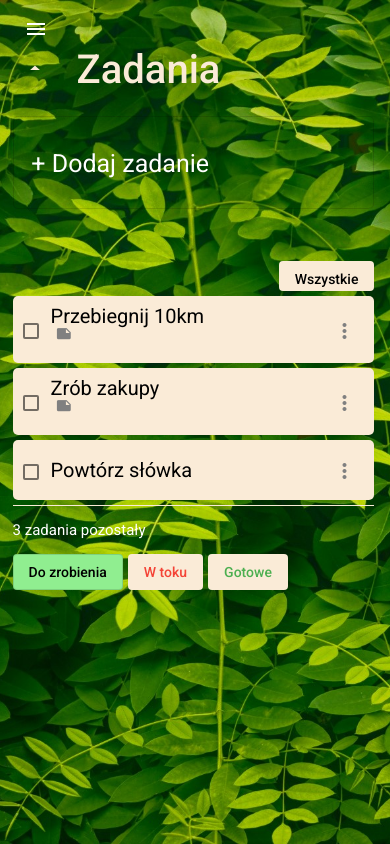
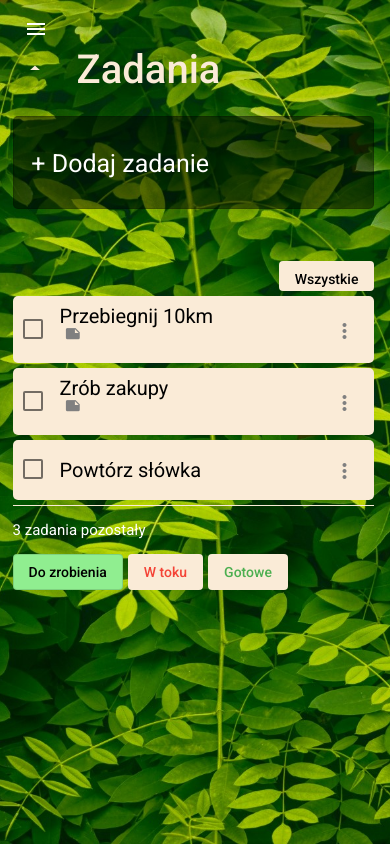
Before and after one commit to BartlomiejKorycki/TodoApp-Angular, an Angular app: page / in a window 390 px wide. Built offline with nearby package versions, Linux system fonts and the light colour scheme.

Commit message:
form-field background fixed

```diff
--- a/src/app/components/sidebar-menu/sidebar-menu.component.html
+++ b/src/app/components/sidebar-menu/sidebar-menu.component.html
@@ -17,8 +17,17 @@
     </button>
     <mat-toolbar>Menu</mat-toolbar>
     <mat-nav-list>
-      <a mat-list-item href="#"><mat-icon>star</mat-icon><br> Ważne</a>
-      <a mat-list-item href="#"><mat-icon>event</mat-icon><br> Zaplanowane</a>
+      <a
+        mat-list-item
+        (click)="filter='important'">
+          <mat-icon>star</mat-icon>
+          <br> Ważne
+      </a>
+      <a
+        mat-list-item >
+          <mat-icon>event</mat-icon>
+          <br> Zaplanowane
+      </a>
     </mat-nav-list>
   </mat-sidenav>
 
--- a/src/app/components/sidebar-menu/sidebar-menu.component.ts
+++ b/src/app/components/sidebar-menu/sidebar-menu.component.ts
@@ -2,6 +2,7 @@ import { Component } from '@angular/core';
 import { BreakpointObserver, Breakpoints } from '@angular/cdk/layout';
 import { Observable } from 'rxjs';
 import { map, shareReplay } from 'rxjs/operators';
+import { TaskService } from 'src/app/service/task.service';
 
 @Component({
   selector: 'sidebar-menu',
@@ -10,12 +11,14 @@ import { map, shareReplay } from 'rxjs/operators';
 })
 export class SidebarMenuComponent {
 
+  filter = this.service.filter;
+
   isHandset$: Observable<boolean> = this.breakpointObserver.observe(Breakpoints.Handset)
     .pipe(
       map(result => result.matches),
       shareReplay()
     );
 
-  constructor(private breakpointObserver: BreakpointObserver) {}
+  constructor(private breakpointObserver: BreakpointObserver, private service: TaskService) {}
 
 }
--- a/src/app/components/task-item/task-item.component.css
+++ b/src/app/components/task-item/task-item.component.css
@@ -8,6 +8,17 @@
   animation-duration: 0.3s;
   background-color: antiquewhite;
   border-radius: 5px;
+}
+
+mat-checkbox {
+  position: flex;
+  width: 25px;
+  height: 25px;
+}
+
+.mat-checkbox-inner-container {
+  position: relative;
+  z-index: -1;
 }
 
 .task-item-label {
@@ -74,3 +85,11 @@
   text-decoration: line-through;
   color: grey;
 }
+
+@media (max-width: 600px) {
+  mat-checkbox ::ng-deep .mat-checkbox-inner-container {
+    height: 20px;
+    width: 20px;
+  }
+
+}
--- a/src/app/components/task-item/task-item.component.html
+++ b/src/app/components/task-item/task-item.component.html
@@ -39,7 +39,6 @@
           (keyup.esc)="cancelEdit(task)"
         >
       </ng-template>
-
     </div>
 
     <div class="task-item-right">
--- a/src/app/components/task-list/task-list.component.css
+++ b/src/app/components/task-list/task-list.component.css
@@ -37,11 +37,24 @@
   font-size: 25px;
 
 }
-::ng-deep .mat-form-field-outline.ng-tns-c82-2 {
+
+::ng-deep .mat-form-field-appearance-outline .mat-form-field-outline {
   margin: 0;
   border-radius: 5px;
   background-color: rgba(0, 0, 0, 0.45);
 }
+/*DESKTOP THEME*/
+/* ::ng-deep .mat-form-field-outline.ng-tns-c82-2 {
+  margin: 0;
+  border-radius: 5px;
+  background-color: rgba(0, 0, 0, 0.45);
+} */
+/* MOBILE THEME */
+/* ::ng-deep .mat-form-field-outline.ng-tns-c54-2 {
+  margin: 0;
+  border-radius: 5px;
+  background-color: rgba(0, 0, 0, 0.45);
+} */
 
 .extra-container {
   display: flex;
--- a/src/app/components/task-list/task-list.component.html
+++ b/src/app/components/task-list/task-list.component.html
@@ -8,7 +8,6 @@
   <input matInput type="text" [(ngModel)]="taskName" (keyup.enter)="addTask()">
 </mat-form-field>
 
-<!--IN DEMO VERSION IS EXCLUDED-->
 <div class="all-filter-button">
   <button mat-button
     [ngClass]="{'active': filter == 'all'}"
--- a/src/app/components/task-list/task-list.component.ts
+++ b/src/app/components/task-list/task-list.component.ts
@@ -97,6 +97,8 @@ export class TaskListComponent implements OnInit {
       return this.tasks.filter(task => task.inProgress === true);
     } else if (this.filter === 'completed') {
       return this.tasks.filter(task => task.completed === true);
+    } else if (this.filter === 'important') {
+      return this.tasks.filter(task => task.priority == 'heigh')
     }
     return this.tasks;
   }
```
Also changed, not shown: 5 other files (tests, documents, lock files or other folders).
